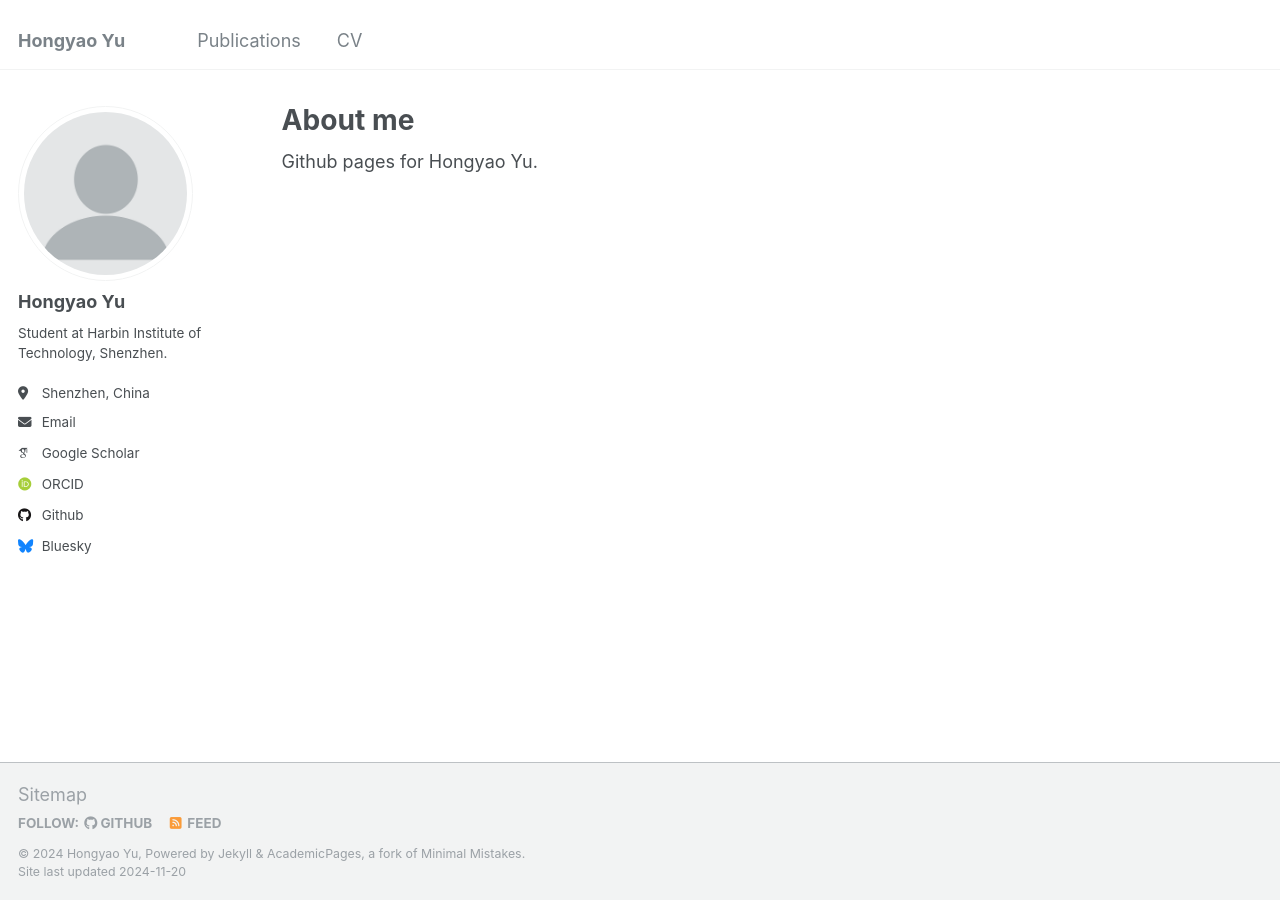
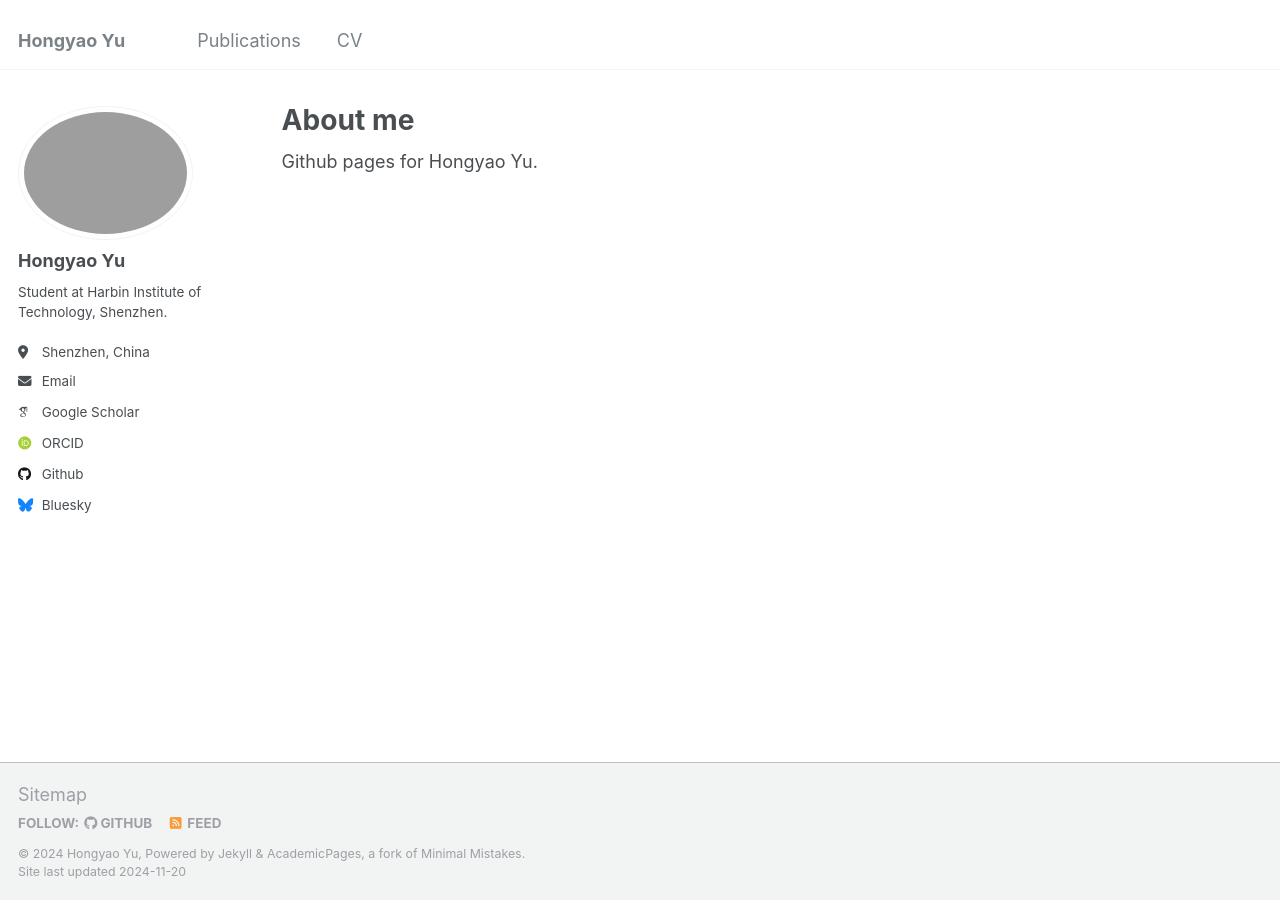
Before and after one commit to Chrisqcwx/Chrisqcwx.github.io, a Jekyll site: the page built from _pages/about.md, in a window 1280 px wide. Built offline with Jekyll 4.4.1, drawn with Linux system fonts in a browser that asks for light colours; some web fonts are replaced; a file with an impossible date is left out.

Commit message:
update image

```diff
--- a/_config.yml
+++ b/_config.yml
@@ -21,7 +21,7 @@ repository               : "Chrisqcwx/Chrisqcwx.github.io"
 #               Additional customization can be done by editing /_includes/author-profile.html
 author:
   # Biographic information
-  avatar           : "profile.png"
+  avatar           : "zp11.png"
   name             : "Hongyao Yu"
   pronouns         : # example: "she/her"
   bio              : "Student at Harbin Institute of Technology, Shenzhen."
```
Also changed, not shown: images/profile.png (deleted), 2 other files.
